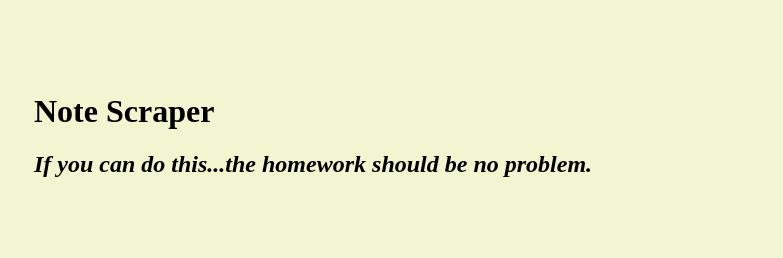
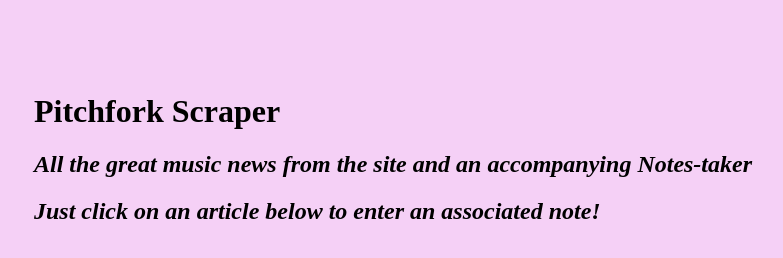
Before and after one commit to BPresseisen/NewsScraper, a website: page public/index.html in a window 1280 px wide. Shown: the whole page, without its empty margins (126-909 px from the left). Drawn offline with nearby package versions, Linux system fonts and the light colour scheme; no server answers.

Commit message:
20190613v1

```diff
--- a/public/index.html
+++ b/public/index.html
@@ -4,7 +4,7 @@
     <meta charset="UTF-8">
     <title>Scraping With Mongoose</title>
     <style>
-      body { background-color: #F2F6D0 }
+      body { background-color: rgb(245, 208, 246) }
       #wrapper {
         width: 960px;
         margin-left: auto;
@@ -38,8 +38,9 @@
   </head>
   <body>
     <div id="wrapper">
-      <h1>Note Scraper</h1>
-      <h2><i>If you can do this...the homework should be no problem.</i></h2>
+      <h1>Pitchfork Scraper</h1>
+      <h2><i>All the great music news from the site and an accompanying Notes-taker</i></h2>
+      <h2><i>Just click on an article below to enter an associated note!</i></h2>
       <div id="articles"></div>
       <div id="notes"></div>
     </div>
```
Also changed, not shown: server.js (+11 -28 lines).
